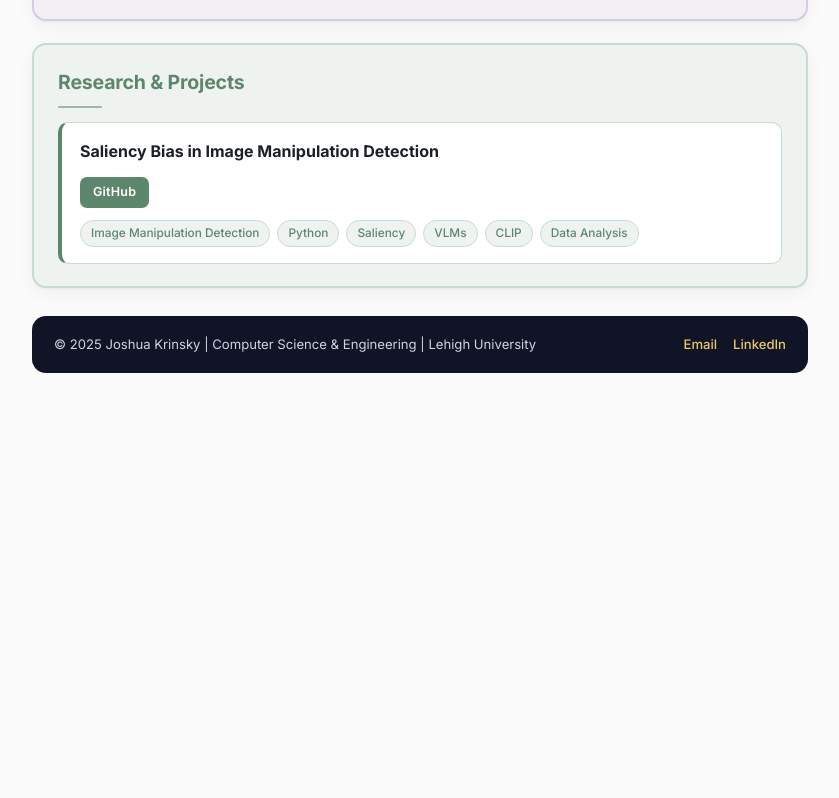
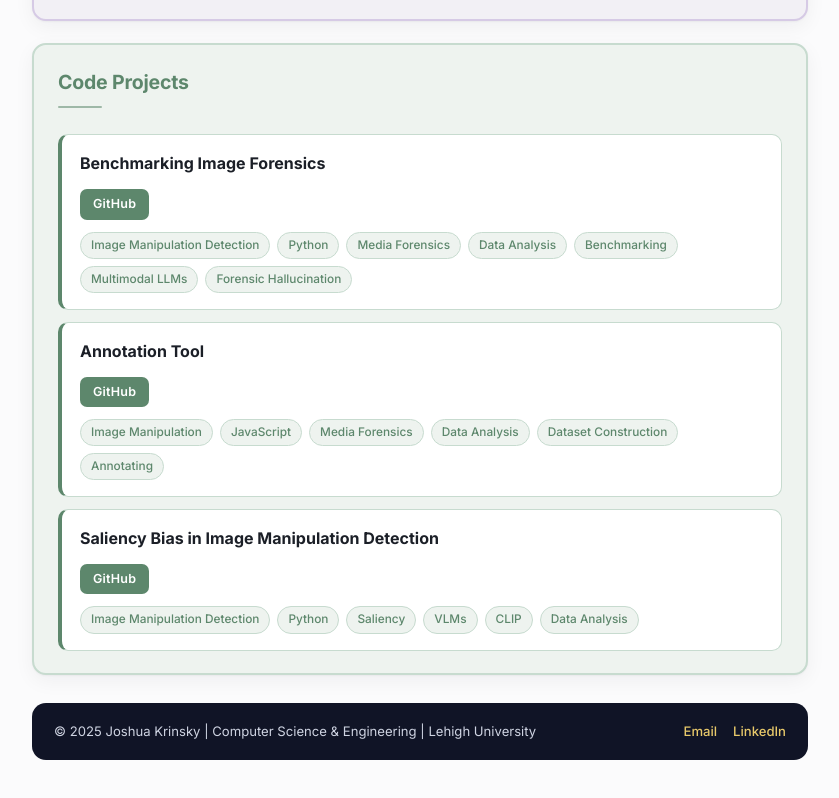
Before and after one commit to Joshpk29/Joshpk29.github.io, a plain HTML site: page index.html in a window 1280 px wide. Shown: the part 1874-2672 px from the top of the page, without its empty margins (398-1237 px from the left). Before the commit the page ends 2311 px from the top, so only its background shows below. Drawn offline with Linux system fonts and the light colour scheme.

Commit message:
added github porjects

```diff
--- a/index.html
+++ b/index.html
@@ -199,8 +199,48 @@
   </div>
 
   <div class="card">
-    <h2>Research & Projects</h2>
+    <h2>Code Projects</h2>
     <div class="projects-grid"></div>
+    <div class="project">
+    <h4>Benchmarking Image Forensics</h4>
+    <p>
+
+    </p>
+    <div class="project-links">
+      <a href="https://github.com/CV-Lehigh/benchmarking_forensic_hallucination" target="_blank" rel="noopener">GitHub</a>
+    </div>
+    <div class="project-tags">
+      <span class="tag">Image Manipulation Detection</span>
+      <span class="tag">Python</span>
+      <span class="tag">Media Forensics</span>
+      <span class="tag">Data Analysis</span>
+      <span class="tag">Benchmarking</span>
+      <span class="tag">Multimodal LLMs</span>
+      <span class="tag">Forensic Hallucination</span>
+    </div>
+  </div>
+
+
+
+    <div class="project">
+    <h4>Annotation Tool</h4>
+    <p>
+
+    </p>
+    <div class="project-links">
+      <a href="https://github.com/Joshpk29/annotationtool" target="_blank" rel="noopener">GitHub</a>
+    </div>
+    <div class="project-tags">
+      <span class="tag">Image Manipulation</span>
+      <span class="tag">JavaScript</span>
+      <span class="tag">Media Forensics</span>
+      <span class="tag">Data Analysis</span>
+      <span class="tag">Dataset Construction</span>
+      <span class="tag">Annotating</span>
+    </div>
+  </div>
+
+
 
   <div class="project">
     <h4>Saliency Bias in Image Manipulation Detection</h4>
@@ -221,7 +261,6 @@
   </div>
   </div>
 
-
   <footer class="footer">
     <div class="footer-content">
       <p>© 2025 Joshua Krinsky | Computer Science & Engineering | Lehigh University</p>
--- a/style.css
+++ b/style.css
@@ -303,6 +303,8 @@ a:hover { text-decoration: underline; }
   border-left: 4px solid var(--accent);
   border-radius: 10px;
   padding: 16px 18px;
+  margin: 12px 0 0;
+
 }
 
 .project h4 {
```
